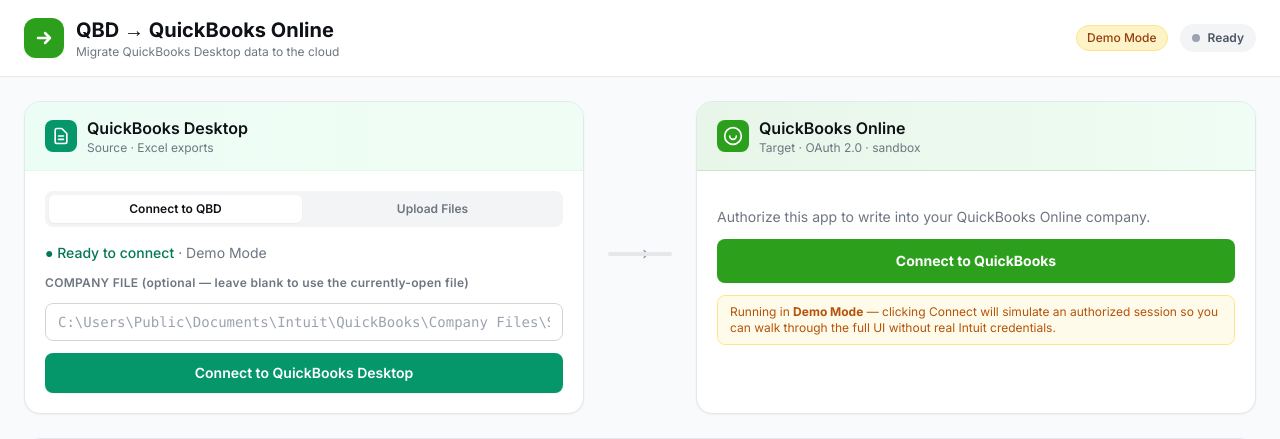
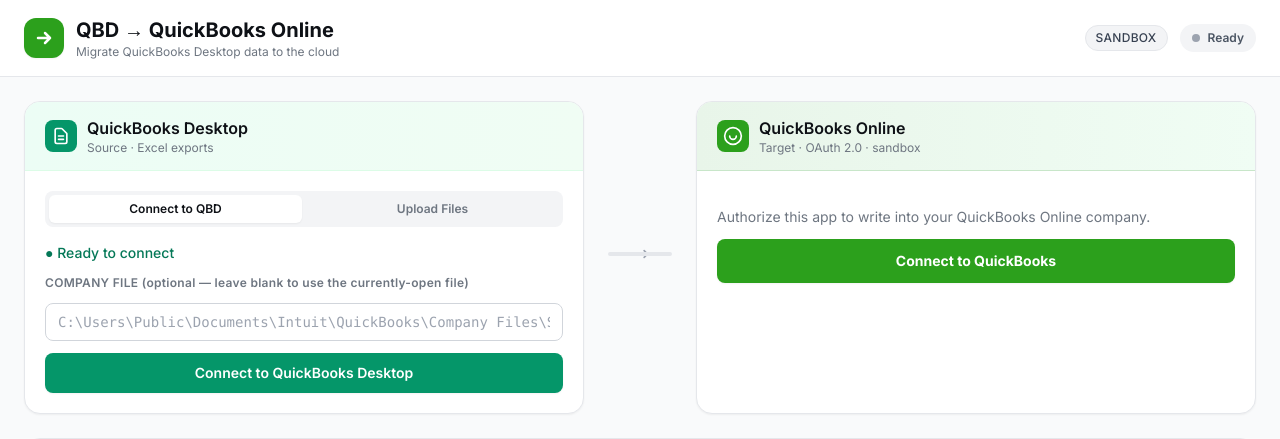
Before and after one commit to HassanIrtaza/qbd-qbo-migration, a Flask app: page / in a window 1280 px wide. Shown: the top 439 px of the page. Run offline with Flask 3, Linux system fonts and the light colour scheme; some libraries are stand-ins or nearby versions.

Commit message:
Hide Demo Mode from UI; add /demo route
The customer-facing / URL now shows a clean, production-looking UI
with no hints of demo mode:
- Removed the amber "Demo Mode" pill from the header
- Removed the "Running in Demo Mode..." note under Connect to QuickBooks
- Removed the "· Demo Mode" label next to the QBD source status
- QBO connected card now shows "Sample Construction Co." instead of
  "Demo Company (Presentation Mode)"
- Removed the "simulating live migration" log line from the migration
  console

Added a dedicated /demo route that renders the same page — useful as
an internal bookmarkable URL for recording without changing anything
the customer sees at /. Backend behavior is unchanged (still simulates
end-to-end when no Intuit credentials are configured).

```diff
--- a/app.py
+++ b/app.py
@@ -91,11 +91,17 @@ class QueueLogHandler(logging.Handler):
 
 @app.route("/")
 def index():
-    return render_template(
-        "index.html",
-        demo_mode=DEMO_MODE,
-        environment=ENVIRONMENT,
-    )
+    # Customer-facing URL — never advertises demo mode in the UI.
+    return render_template("index.html", environment=ENVIRONMENT)
+
+
+@app.route("/demo")
+def demo():
+    # Internal bookmarkable URL for recording and presentations.
+    # Renders the exact same page, but the backend DEMO_MODE flag
+    # (set via missing QBO credentials) keeps Connect/Extract/Migrate
+    # simulated end-to-end so nothing hits Intuit for real.
+    return render_template("index.html", environment=ENVIRONMENT)
 
 
 # ─── Routes: OAuth ────────────────────────────────────────────────
@@ -152,7 +158,7 @@ def status():
         except QBOError:
             pass
     elif DEMO_MODE and connected:
-        company = "Demo Company (Presentation Mode)"
+        company = "Sample Construction Co."
 
     return jsonify({
         "connected": connected,
@@ -278,7 +284,7 @@ def qbd_connect():
     # Lets the full UI flow (connect → extract → migrate) be recorded or
     # presented without a real QuickBooks Desktop install.
     if not IS_WINDOWS and DEMO_MODE:
-        fake_file = company_file or r"C:\Users\Demo\Documents\Sample Construction Co.QBW"
+        fake_file = company_file or r"C:\Users\Public\Documents\Intuit\QuickBooks\Company Files\Sample Construction Co.QBW"
         _qbd_state.update({
             "extractor": "demo",
             "connected": True,
@@ -289,7 +295,7 @@ def qbd_connect():
             "success": True,
             "demo": True,
             "company_file": fake_file,
-            "message": "Connected to QuickBooks Desktop (Demo Mode)",
+            "message": "Connected to QuickBooks Desktop",
         })
 
     info = QBDConnectionInfo(
@@ -670,7 +676,6 @@ def _run_migration(dry_run: bool):
     # IDs instead of hitting Intuit. The UI still animates all phases and
     # surfaces per-entity counts.
     if DEMO_MODE and not dry_run:
-        _emit("log", "Demo Mode active — simulating live migration (no real QBO API calls).", level="INFO")
         dry_run = True
 
     try:
--- a/templates/index.html
+++ b/templates/index.html
@@ -60,15 +60,9 @@
         </div>
       </div>
       <div class="flex items-center gap-3">
-        {% if demo_mode %}
-        <span class="px-2.5 py-1 rounded-full text-xs font-medium bg-amber-100 text-amber-800 border border-amber-200">
-          Demo Mode
-        </span>
-        {% else %}
         <span class="px-2.5 py-1 rounded-full text-xs font-medium bg-gray-100 text-gray-700 border border-gray-200 uppercase tracking-wide">
           {{ environment }}
         </span>
-        {% endif %}
         <div id="statusBadge" class="px-3 py-1.5 rounded-full text-xs font-semibold bg-gray-100 text-gray-600 flex items-center gap-2">
           <span class="w-2 h-2 rounded-full bg-gray-400"></span>
           <span id="statusText">Ready</span>
@@ -220,11 +214,6 @@
               class="block text-center px-4 py-3 bg-qb-500 hover:bg-qb-600 text-white text-sm font-bold rounded-lg shadow-sm transition">
               Connect to QuickBooks
             </a>
-            {% if demo_mode %}
-            <p class="text-xs text-amber-700 bg-amber-50 border border-amber-200 rounded-lg px-3 py-2">
-              Running in <strong>Demo Mode</strong> — clicking Connect will simulate an authorized session so you can walk through the full UI without real Intuit credentials.
-            </p>
-            {% endif %}
           </div>
         </div>
       </div>
@@ -361,8 +350,7 @@
       const statusEl = document.getElementById('qbdDirectStatus');
 
       if (p.demo) {
-        // Demo Mode: everything works, but label it so the customer knows
-        statusEl.innerHTML = '<span class="text-emerald-700 font-medium">● Ready to connect</span> <span class="text-ink-500">· Demo Mode</span>';
+        statusEl.innerHTML = '<span class="text-emerald-700 font-medium">● Ready to connect</span>';
         unsupportedMsg.classList.add('hidden');
         connectBtn.disabled = false;
         connectBtn.textContent = 'Connect to QuickBooks Desktop';
```
